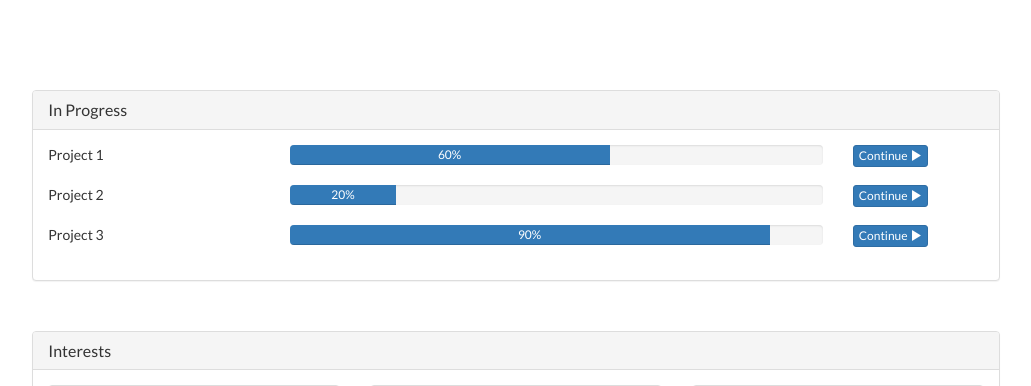
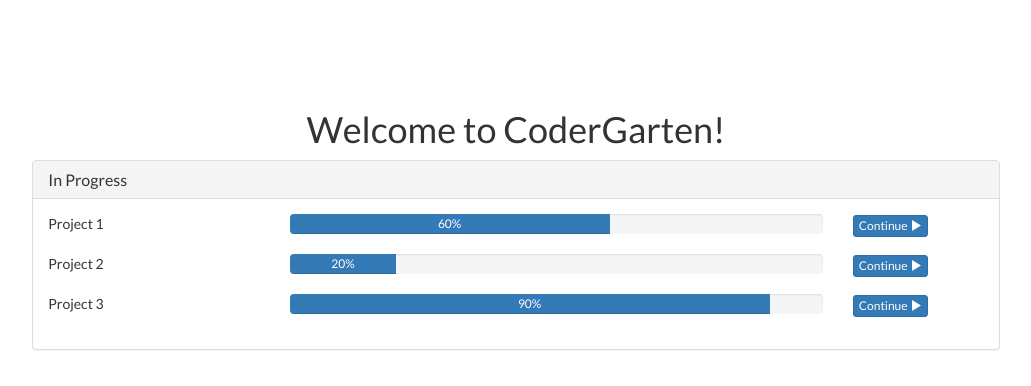
Before and after one commit to amc8391/CoderGarten, a Flask app: page /student-homepage in a window 1280 px wide. Shown: the top 386 px of the page, without its empty margins (124-1155 px from the left). Run offline with Flask 2, Linux system fonts and the light colour scheme; some libraries are stand-ins or nearby versions.

Commit message:
Added missing titles

```diff
--- a/app/templates/leaderboard.html
+++ b/app/templates/leaderboard.html
@@ -9,6 +9,9 @@
 {% endblock %}
 
 {% block content %}
+<header style="text-align: center;">
+	<h1>Leaderboard</h1>
+</header>
 <div id="leaderboard">
 	<table id="table_id" class="table table-striped table-bordered dt-responsive nowrap leaderboard" cellspacing="0" width="100%">
 	    <thead>
--- a/app/templates/student-assignments.html
+++ b/app/templates/student-assignments.html
@@ -4,6 +4,9 @@ Assignments | CoderGarten
 {% endblock %}
 <!--Assignment button pops up modal that shows a list of students that you can assign students-->
 {% block content %}
+<header style="text-align: center;">
+    <h1>Assignments</h1>
+</header>
 <div class="column">
     <section class="panel panel-default panel-65">
         <header class="panel-heading">
--- a/app/templates/student-homepage.html
+++ b/app/templates/student-homepage.html
@@ -5,6 +5,9 @@
 {% endblock %}
 
 {% block content %}
+<header style="text-align: center;">
+	<h1>Welcome to CoderGarten!</h1>
+</header>
 	<div class="row">
 		<div class="panel panel-default panel-65">
 		  <div class="panel-heading">
```
